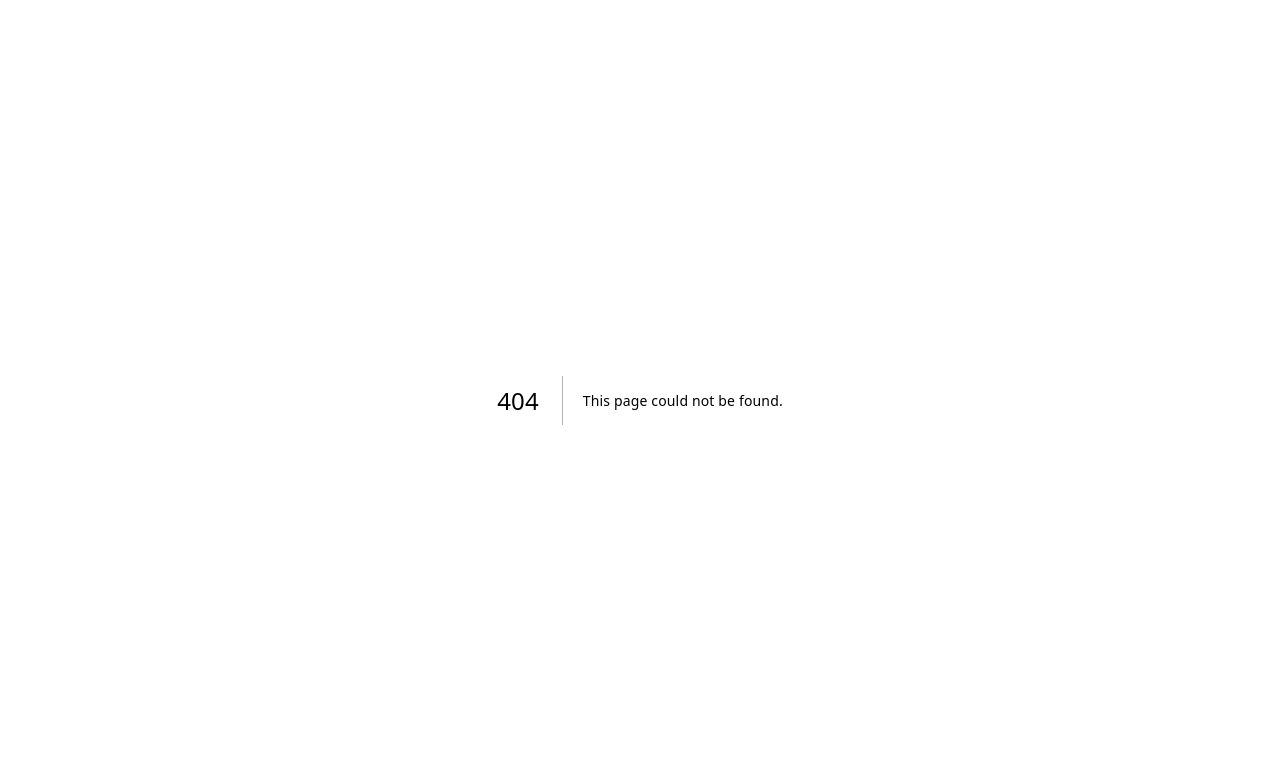
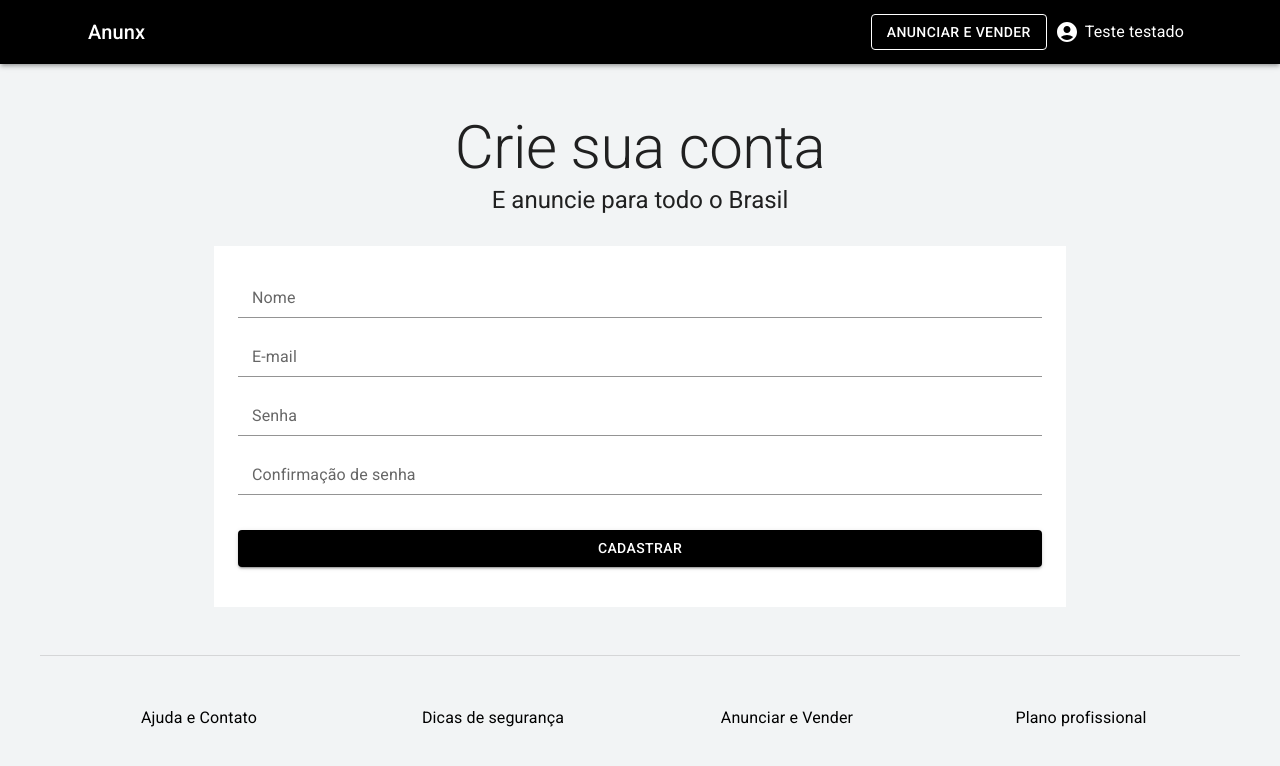
Before and after one commit to ericlesbrum/Projeto-Anunx, a Next.js app: page /auth/signup in a window 1280 px wide. Before the commit this address had no page. Shown: the top 766 px of the page. Built offline with nearby package versions, Linux system fonts and the light colour scheme.

Commit message:
adicionando pagina de signup

```diff
--- /dev/null
+++ b/pages/auth/signup/formValues.js
@@ -0,0 +1,19 @@
+import * as yup from 'yup';
+const initialValues = {
+    name: '',
+    email: '',
+    password: '',
+    passwordConf: ''
+}
+
+const validateSchema = yup.object({
+    name: yup.string().required('Campo obrigatório'),
+    email: yup.string().email("Digite um e-mail válido").required('Campo obrigatório'),
+    password: yup.string().min(6, "Mínimo de 6 caracteres").required('Campo obrigatório'),
+    passwordConf: yup.string().required('Campo obrigatório').oneOf([yup.ref('password'), null], 'As senhas precisam ser iguais')
+});
+
+export {
+    initialValues,
+    validateSchema
+}
--- /dev/null
+++ b/pages/auth/signup/index.js
@@ -0,0 +1,108 @@
+import { Box, Button, Container, FormControl, FormHelperText, Input, InputLabel, Typography } from '@mui/material';
+import { useTheme } from '@mui/material/styles';
+import { Formik } from 'formik';
+
+import TemplateDefault from '../../../src/templates/Default';
+import { initialValues, validateSchema } from './formValues';
+
+const Signup = () => {
+    const theme = useTheme();
+    return (
+        <>
+            <TemplateDefault>
+                <Container maxWidth='sm' component='main' sx={{ mb: '30px' }}>
+                    <Typography component='h1' variant='h2' align='center' color='textPrimary'>
+                        Crie sua conta
+                    </Typography>
+                    <Typography component='h5' variant='h5' align='center' color='textPrimary'>
+                        E anuncie para todo o Brasil
+                    </Typography>
+                </Container>
+                <Container maxWidth='md'>
+                    <Box
+                        sx={
+                            {
+                                backgroundColor: theme.palette.background.variant,
+                                p: theme.spacing(3)
+                            }}>
+                        <Formik
+                            initialValues={initialValues}
+                            validationSchema={validateSchema}
+                            onSubmit={() => {
+                            }}
+                        >
+                            {
+                                ({
+                                    touched,
+                                    values,
+                                    errors,
+                                    handleChange,
+                                    handleSubmit
+                                }) => {
+                                    return (
+                                        <form onSubmit={handleSubmit}>
+                                            <FormControl fullWidth error={errors.name && touched.name} sx={{ mb: theme.spacing(1) }}>
+                                                <InputLabel>Nome</InputLabel>
+                                                <Input
+                                                    name='name'
+                                                    value={values.name}
+                                                    onChange={handleChange}
+                                                />
+                                                <FormHelperText>
+                                                    {errors.name && touched.name ? errors.name : null}
+                                                </FormHelperText>
+                                            </FormControl>
+
+                                            <FormControl fullWidth error={errors.email && touched.email} sx={{ mb: theme.spacing(1) }}>
+                                                <InputLabel>E-mail</InputLabel>
+                                                <Input
+                                                    name='email'
+                                                    type='email'
+                                                    value={values.email}
+                                                    onChange={handleChange}
+                                                />
+                                                <FormHelperText>
+                                                    {errors.email && touched.email ? errors.email : null}
+                                                </FormHelperText>
+                                            </FormControl>
+
+                                            <FormControl fullWidth error={errors.password && touched.password} sx={{ mb: theme.spacing(1) }}>
+                                                <InputLabel>Senha</InputLabel>
+                                                <Input
+                                                    name='password'
+                                                    type='password'
+                                                    value={values.password}
+                                                    onChange={handleChange}
+                                                />
+                                                <FormHelperText>
+                                                    {errors.password && touched.password ? errors.password : null}
+                                                </FormHelperText>
+                                            </FormControl>
+
+                                            <FormControl fullWidth error={errors.passwordConf && touched.passwordConf} sx={{ mb: theme.spacing(1) }}>
+                                                <InputLabel>Confirmação de senha</InputLabel>
+                                                <Input
+                                                    name='passwordConf'
+                                                    type='password'
+                                                    value={values.passwordConf}
+                                                    onChange={handleChange}
+                                                />
+                                                <FormHelperText>
+                                                    {errors.passwordConf && touched.passwordConf ? errors.passwordConf : null}
+                                                </FormHelperText>
+                                            </FormControl>
+                                            <Button type='submit' variant="contained" color='primary' fullWidth sx={{ margin: theme.spacing(3, 0, 2) }}>
+                                                Cadastrar
+                                            </Button>
+                                        </form>
+                                    )
+                                }
+                            }
+                        </Formik>
+                    </Box>
+                </Container>
+            </TemplateDefault>
+        </>
+    )
+}
+export default Signup;
```
